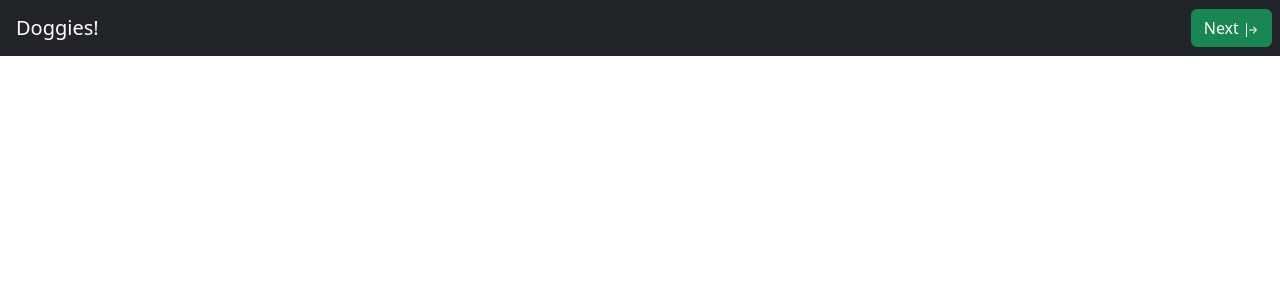
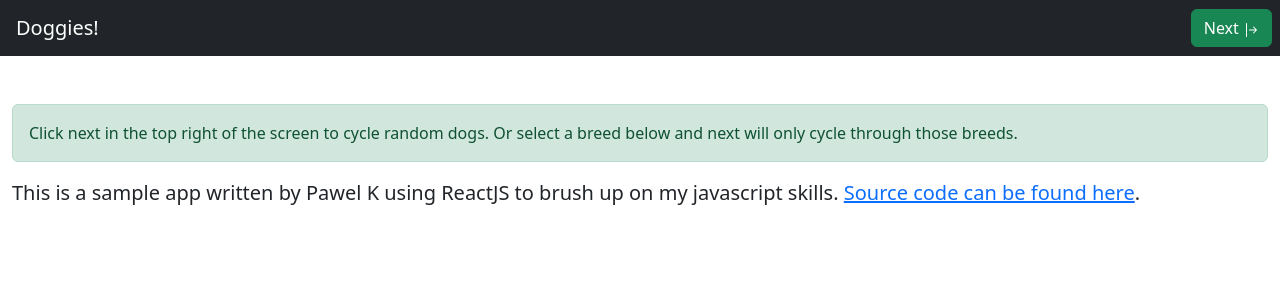
Before and after one commit to Pawel-IT/thinking_in_react, a React (Create React App) app: page / in a window 1280 px wide. Shown: the top 300 px of the page. Built offline with nearby package versions, Linux system fonts and the light colour scheme; no server answers.

Commit message:
Update App.js
Cleaned up layout.

```diff
--- a/src/App.js
+++ b/src/App.js
@@ -76,6 +76,22 @@ export default class DogsList extends React.Component {
 							breed={this.state.dogBreed}
 						/>
 					</div>
+					<div class="alert alert-success" role="alert">
+						Click next in the top right of the screen to cycle
+						random dogs. Or select a breed below and next will only
+						cycle through those breeds.
+					</div>
+					<p className="lead">
+						This is a sample app written by Pawel K using ReactJS to
+						brush up on my javascript skills.{" "}
+						<a
+							href="https://github.com/Pawel-IT/thinking_in_react"
+							target="_newWin"
+						>
+							Source code can be found here
+						</a>
+						.
+					</p>
 					<div className="btn-group-vertical btn-group-sm">
 						<BreedList
 							onButtonClick={this.handleBreedChange}
@@ -160,8 +176,8 @@ class ShowImage extends React.Component {
 		return (
 			<figure className="figure">
 				<img className="img-fluid mt-1" src={this.props.image} />
-				<figcaption className="figure-caption">
-					{this.props.breed}
+				<figcaption className="figure-caption text-capitalize">
+					<h2>{this.props.breed}</h2>
 				</figcaption>
 			</figure>
 		);
```
